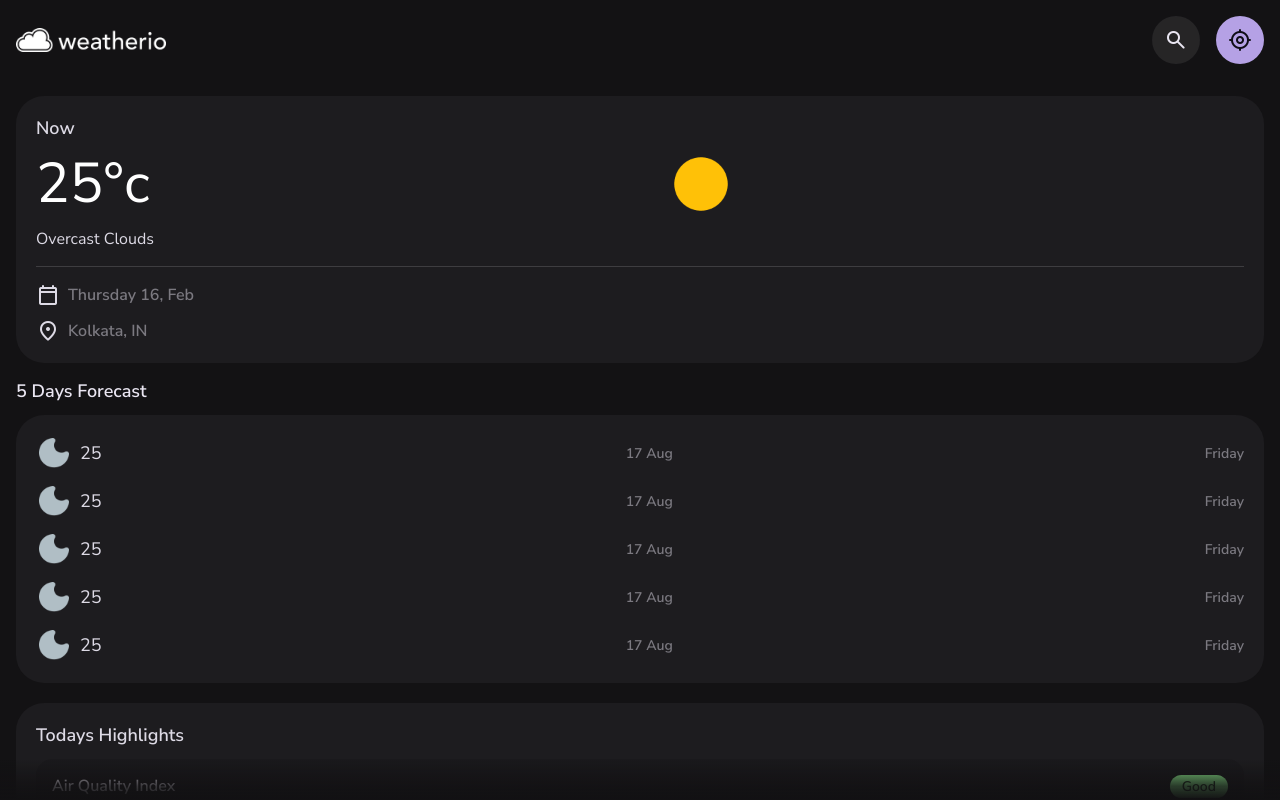
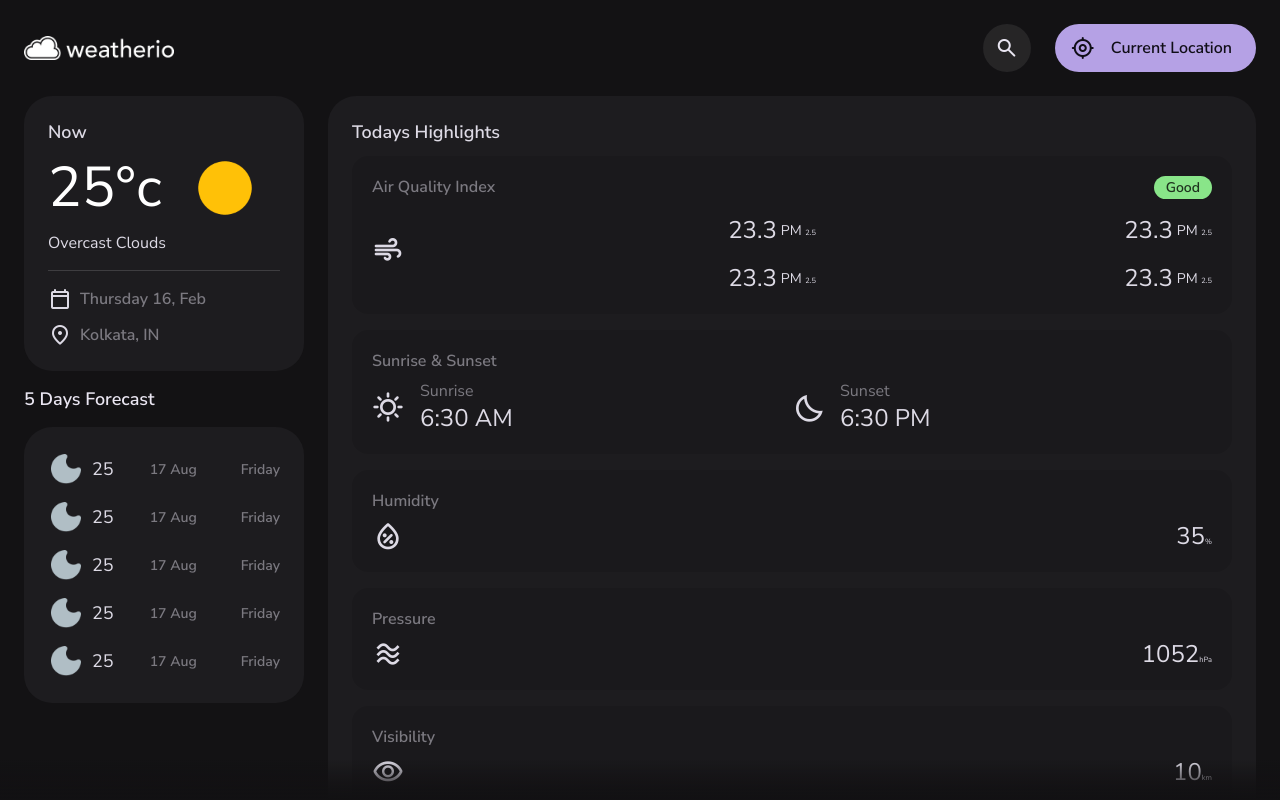
Before and after one commit to FireBird1998/Weather-App-V2, a website built with Vite: page index.html in a window 1280 px wide. Built offline with nearby package versions, Linux system fonts and the light colour scheme.

Commit message:
debuging  existing code

```diff
--- a/index.html
+++ b/index.html
@@ -213,6 +213,18 @@
                 <div class="wrapper">
                   <span class="m-icon">air</span>
                   <ul class="card-list">
+                    <li class="card-item">
+                      <p class="title-1">23.3</p>
+                      <p class="label-1">PM <sub>2.5</sub></p>
+                    </li>
+                    <li class="card-item">
+                      <p class="title-1">23.3</p>
+                      <p class="label-1">PM <sub>2.5</sub></p>
+                    </li>
+                    <li class="card-item">
+                      <p class="title-1">23.3</p>
+                      <p class="label-1">PM <sub>2.5</sub></p>
+                    </li>
                     <li class="card-item">
                       <p class="title-1">23.3</p>
                       <p class="label-1">PM <sub>2.5</sub></p>
--- a/public/css/style.css
+++ b/public/css/style.css
@@ -544,6 +544,11 @@ article.container::before {
 
 .highlights .m-icon { font-size: 3.2rem; }
 
+.highlights-list {
+  display: grid;
+  gap: 20px;
+}
+
 .highlights-list .title-3 {
   color: var(--on-surface-variant);
   margin-block-end: 20px;
@@ -576,7 +581,11 @@ article.container::before {
   gap: 4px;
 }
 
-.highlight-card .label-1 { color: var(--on-surface-variant); }
+.highlight-card .lable-1 { color: var(--on-surface-variant); }
+
+.highlight-card.one .card-item{
+  margin-block-start: 8px;
+}
 
 .badge {
   position: absolute;
@@ -619,8 +628,12 @@ article.container::before {
   gap: 8px 16px;
 }
 
-.highlight-card.two .label-1{ margin-block-end: 4px; }
+.highlight-card.two .label-1 { margin-block-end: 4px; }
 
+.highlight-card .title-3{
+  margin-block-end: 8px;
+  color: var(--on-surface-variant);
+}
 
 .highlight-card.card-sm {
   margin-block-end: 16px;
@@ -743,3 +756,63 @@ LOADING
 Media Queries
 =============================================
 */
+
+/*
+responsive for larger that 768px screen
+*/
+
+@media (min-width: 768px) {
+  /*
+  REUSABLE STYLE
+  */
+
+  .container { padding: 24px; }
+
+  .title-1 { --title-1: 2.4rem; }
+
+  .section > .title-2 { margin-block-end: 16px; }
+
+  .card-lg { padding: 24px; }
+
+  .card-sm {
+    padding: 20px;
+    display: grid;
+    grid-template-rows: min-content 1fr;
+
+  }
+
+  .badge {
+    top: 20px;
+    right: 20px;
+  }
+
+  /*
+  HEADER
+  */
+
+  .header-action { gap: 24px; }
+
+  .header .btn-primary { padding-inline: 16px 24px; }
+
+  .header .btn-primary .span { display: block; }
+
+  .search-view{ clip-path: circle(3% at calc(100% - 273px) 6%); }
+
+  /*
+  MAIN
+  */
+
+  main{
+    height: calc(100vh - 96px);
+    height: calc(100svh - 96px);
+  }
+
+  article.container {
+    padding-block-start: 0;
+    grid-template-columns: 280px minmax(0, 1fr);
+    align-items: flex-start;
+    gap: 24px;
+  }
+
+
+}
```
